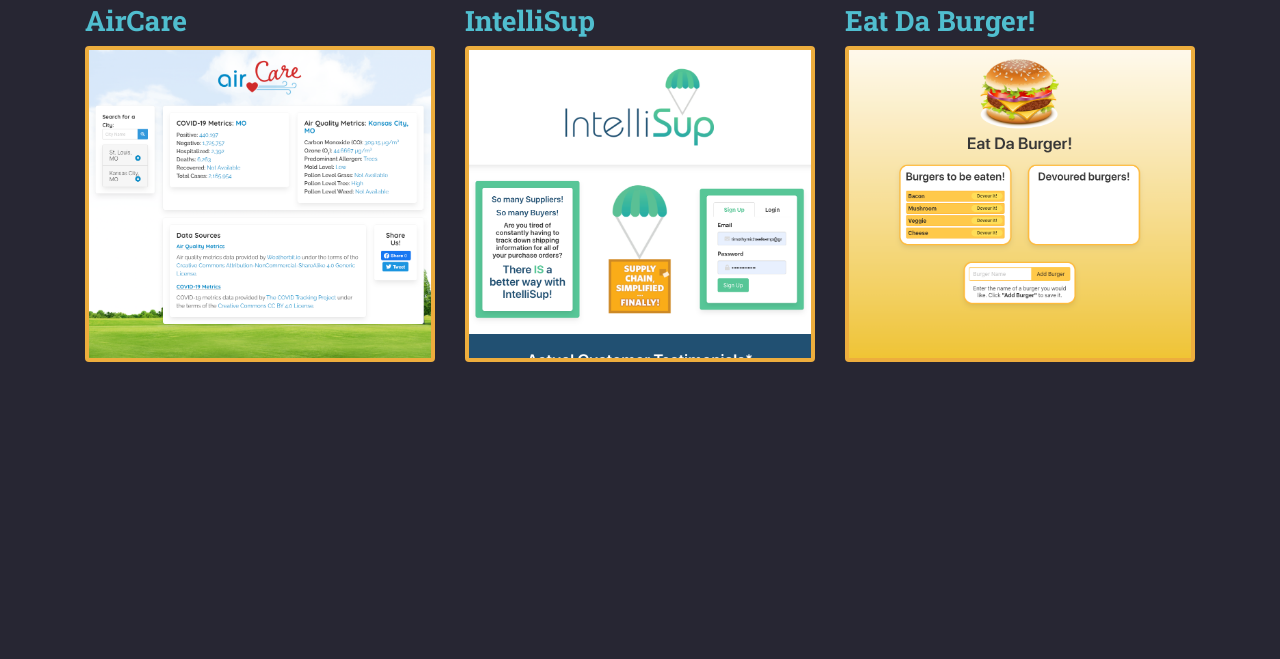
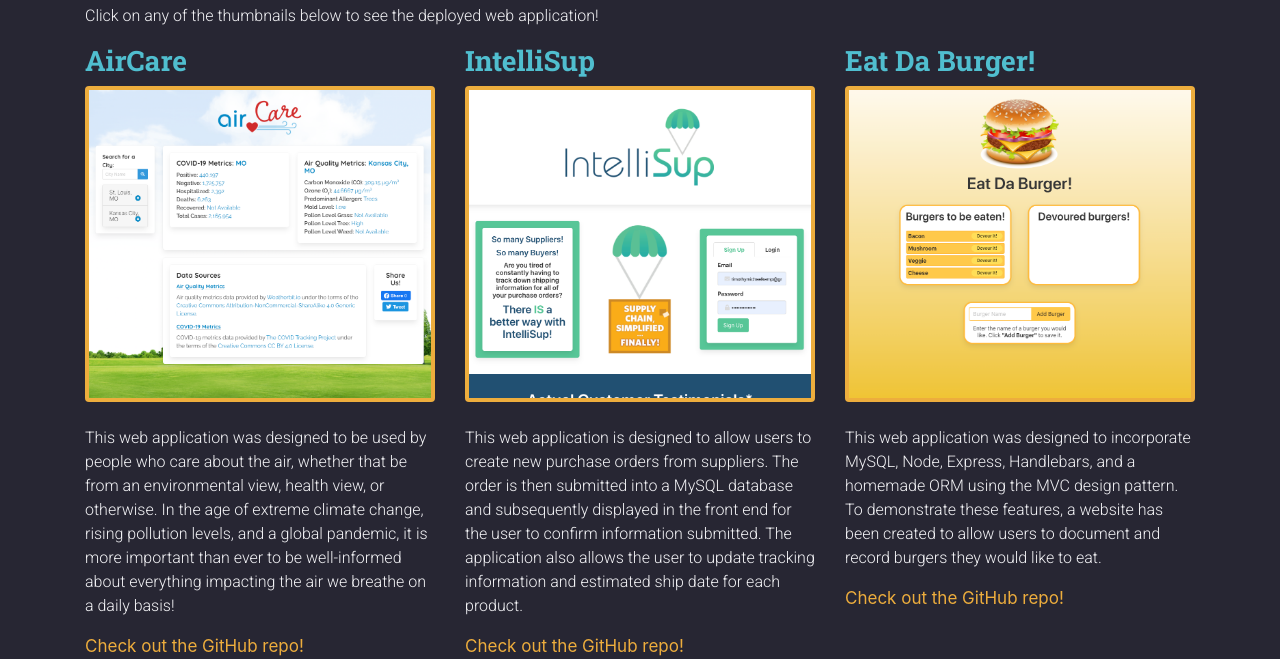
Before and after one commit to MidwestMister/MidwestMister.github.io, a plain HTML site: page portfolio.html in a window 1280 px wide. Shown: the part 164-823 px from the top of the page. Before the commit the page ends 800 px from the top, so only its background shows below. Drawn offline with nearby package versions, Linux system fonts and the light colour scheme.

Commit message:
added descriptions for each project and links to GitHub repos

```diff
--- a/assets/style.css
+++ b/assets/style.css
@@ -76,6 +76,17 @@ button:focus {
   font-weight: 400;
   font-size: 17px;
   color: #50becf;
+}
+
+.links {
+  color: #edad3d;
+  font-weight: 400;
+  font-size: 17px;
+}
+
+.links:hover {
+  color: #c9d030;
+  text-decoration: none;
 }
 
 .pageheader {
--- a/portfolio.html
+++ b/portfolio.html
@@ -67,6 +67,9 @@
                     <div class="col-lg-12">
                         <div class="pageheader">
                             <h1>Portfolio</h1>
+                            <p>
+                                Click on any of the thumbnails below to see the deployed web application!
+                            </p>
                         </div>
                     </div>
                 </div>
@@ -81,6 +84,14 @@
                                 src="./assets/images/aircare.png" alt="AirCare API Application" height="350px"
                                 width="350px">
                         </a>
+                        <p>
+                            This web application was designed to be used by people who care about the air, whether that
+                            be from an environmental view, health view, or otherwise. In the age of extreme climate
+                            change, rising pollution levels, and a global pandemic, it is more important than ever to be
+                            well-informed about everything impacting the air we breathe on a daily basis!
+                        </p>
+                        <a href="https://github.com/timothykemp/aircare" target="_blank" class="links">Check out the
+                            GitHub repo!</a>
                     </div>
 
                     <div class="col-lg-4">
@@ -90,6 +101,15 @@
                                 src="./assets/images/intellisup.png" alt="IntelliSup Full Stack Web Application"
                                 height="350px" width="350px">
                         </a>
+                        <p>
+                            This web application is designed to allow users to create new purchase orders from
+                            suppliers. The order is then submitted into a MySQL database and subsequently displayed in
+                            the front end for the user to confirm information submitted. The application also allows the
+                            user to update tracking information and estimated
+                            ship date for each product.
+                        </p>
+                        <a href="https://github.com/timothykemp/IntelliSup" target="_blank" class="links">Check out the
+                            GitHub repo!</a>
                     </div>
 
                     <div class="col-lg-4">
@@ -99,6 +119,13 @@
                                 src="./assets/images/eat-da-burger.png" alt="Eat Da Burger Full Stack Web Application"
                                 height="350px" width="350px">
                         </a>
+                        <p>
+                            This web application was designed to incorporate MySQL, Node, Express, Handlebars, and a
+                            homemade ORM using the MVC design pattern. To demonstrate these features, a website has been
+                            created to allow users to document and record burgers they would like to eat.
+                        </p>
+                        <a href="https://github.com/timothykemp/burger" target="_blank" class="links">Check out the
+                            GitHub repo!</a>
                     </div>
 
                 </div>
```
